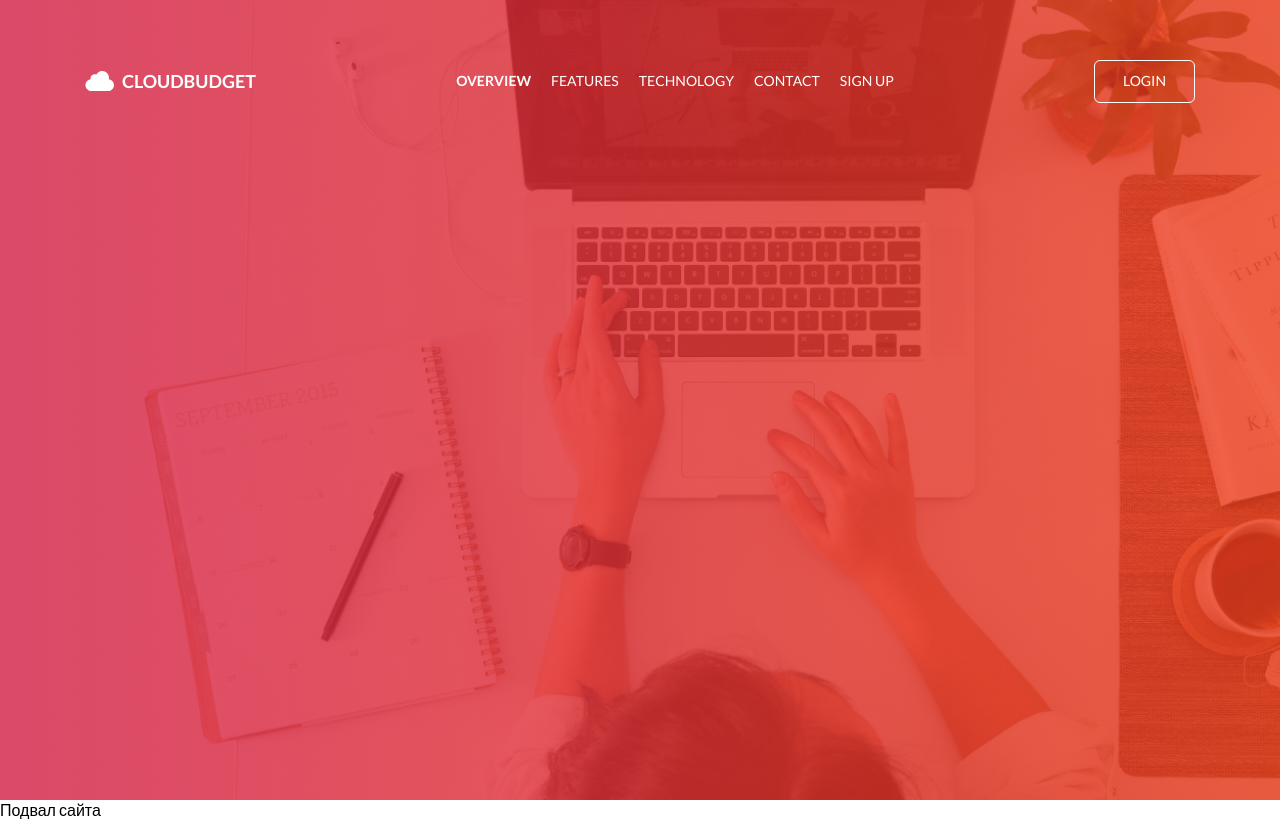
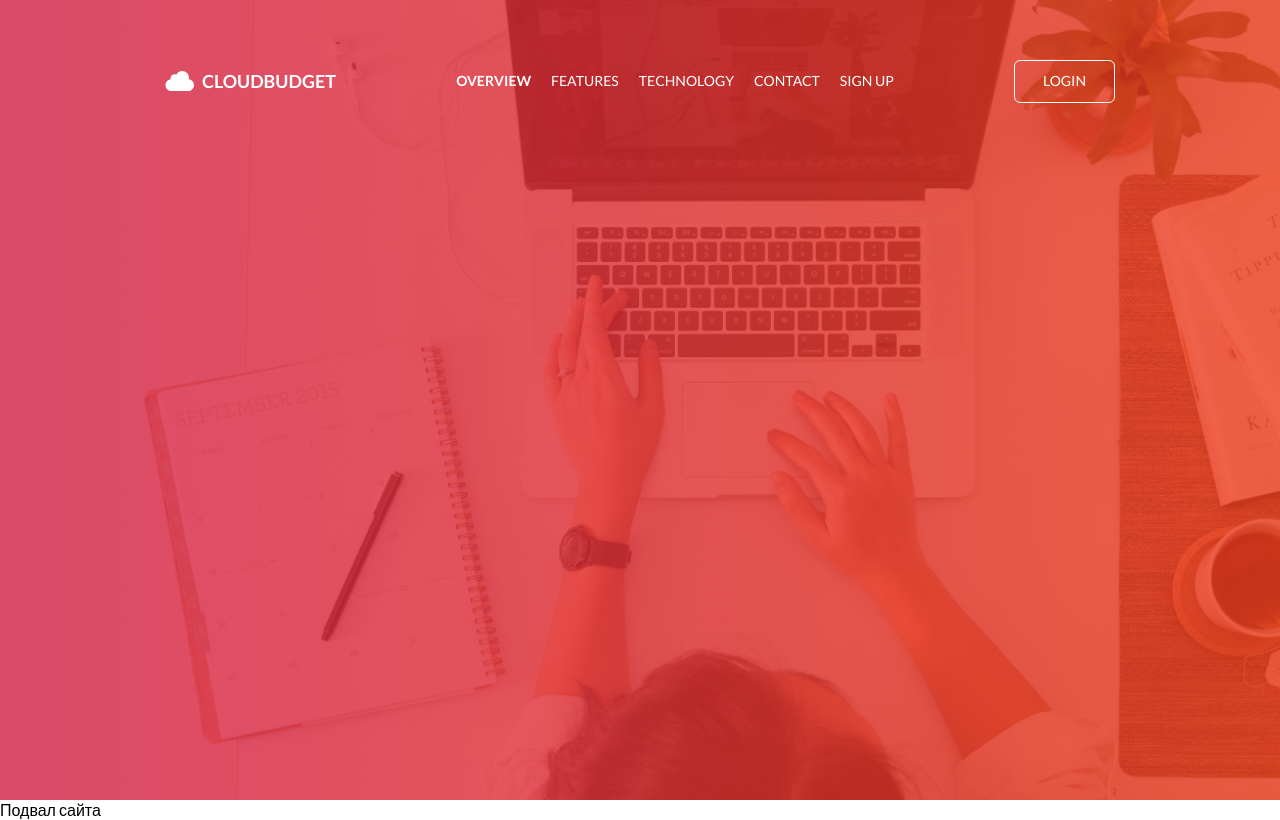
Before and after one commit to DariaGrekova/Cloudbudget, a plain HTML site: page app/html/index.html in a window 1280 px wide. Drawn offline with nearby package versions, Linux system fonts and the light colour scheme; files that its build step writes are made by us from their sources; files whose address does not match are found by name.

Commit message:
fixed bug of wrapper

```diff
--- a/app/html/blocks/header.html
+++ b/app/html/blocks/header.html
@@ -1,4 +1,5 @@
-<header class="header container">
+<header class="header">
+
   <a href="#" class="logo">
     <svg class="logo__icon">
       <use xlink:href="img/icons/sprite.svg#cloud"></use>
@@ -29,4 +30,5 @@
   <button class="header_button button" type="submit">
     <a href="#" class="button__link">LOGIN</a>
   </button>
+
 </header>
--- a/app/html/index.html
+++ b/app/html/index.html
@@ -9,19 +9,25 @@
 </head>
 
 <body>
-    <div class="wrapper">
   <div class="banner">
     <div class="banner__bg">
+      <div class="wrapper">
+        <div class="container">
           @@include('blocks/header.html')
           @@include('blocks/hello-page.html')
         </div>
       </div>
+    </div>
+  </div>
   <main>
-
-        </main>
-        @@include('blocks/footer.html')
+    <div class="wrapper">
 
     </div>
+  </main>
+  <div class="wrapper">
+    @@include('blocks/footer.html')
+  </div>
+
 
   <script src="js/main.js"></script>
 </body>
--- a/app/scss/blocks/header.scss
+++ b/app/scss/blocks/header.scss
@@ -1,17 +1,19 @@
 .header {
   @include flex;
   padding: 60px 0 140px;
+
   * {
     color: $light;
   }
+
   &_button {
     background: none;
     border: 1px solid $light;
   }
 
-    &__menu {
+  &__menu {}
 }
-}
+
 .logo {
   @include flex;
 
@@ -29,6 +31,7 @@
     text-transform: uppercase;
   }
 }
+
 .navigation {
   @include flex;
 
@@ -37,14 +40,17 @@
     font-size: 14px;
     line-height: 1.2;
     text-transform: uppercase;
+
     &:first-child {
       font-weight: 700;
     }
+
     :visited {
       color: $light;
     }
   }
 }
+
 .button {
   padding: 12px 28px;
   border-radius: 6px;
--- a/app/scss/main.scss
+++ b/app/scss/main.scss
@@ -7,7 +7,13 @@
 @import 'blocks/header';
 @import 'blocks/footer';
 
+
+.wrapper {
+  margin: 0 auto;
+  max-width: 1440px;
+}
+
 .container {
-    margin: 0 auto;
-    max-width: 1110px;
+  padding: 0 165px;
+  width: 100%;
 }
```
Also changed, not shown: docs/index.html (+13 -5 lines), app/scss/reset.scss (line endings or trailing spaces), docs/css/main.css. Lines whose indentation alone changed are shown as unchanged.
